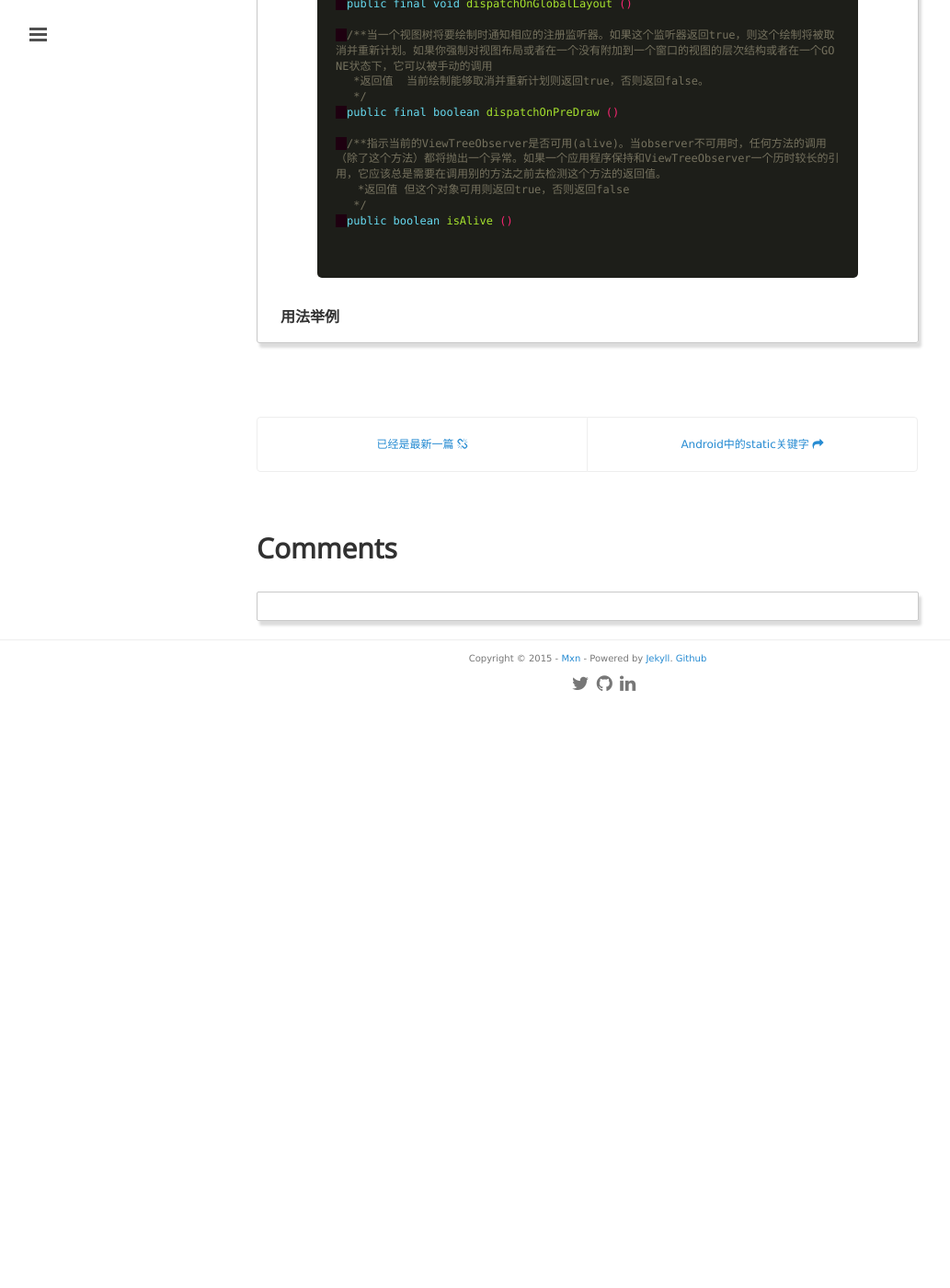
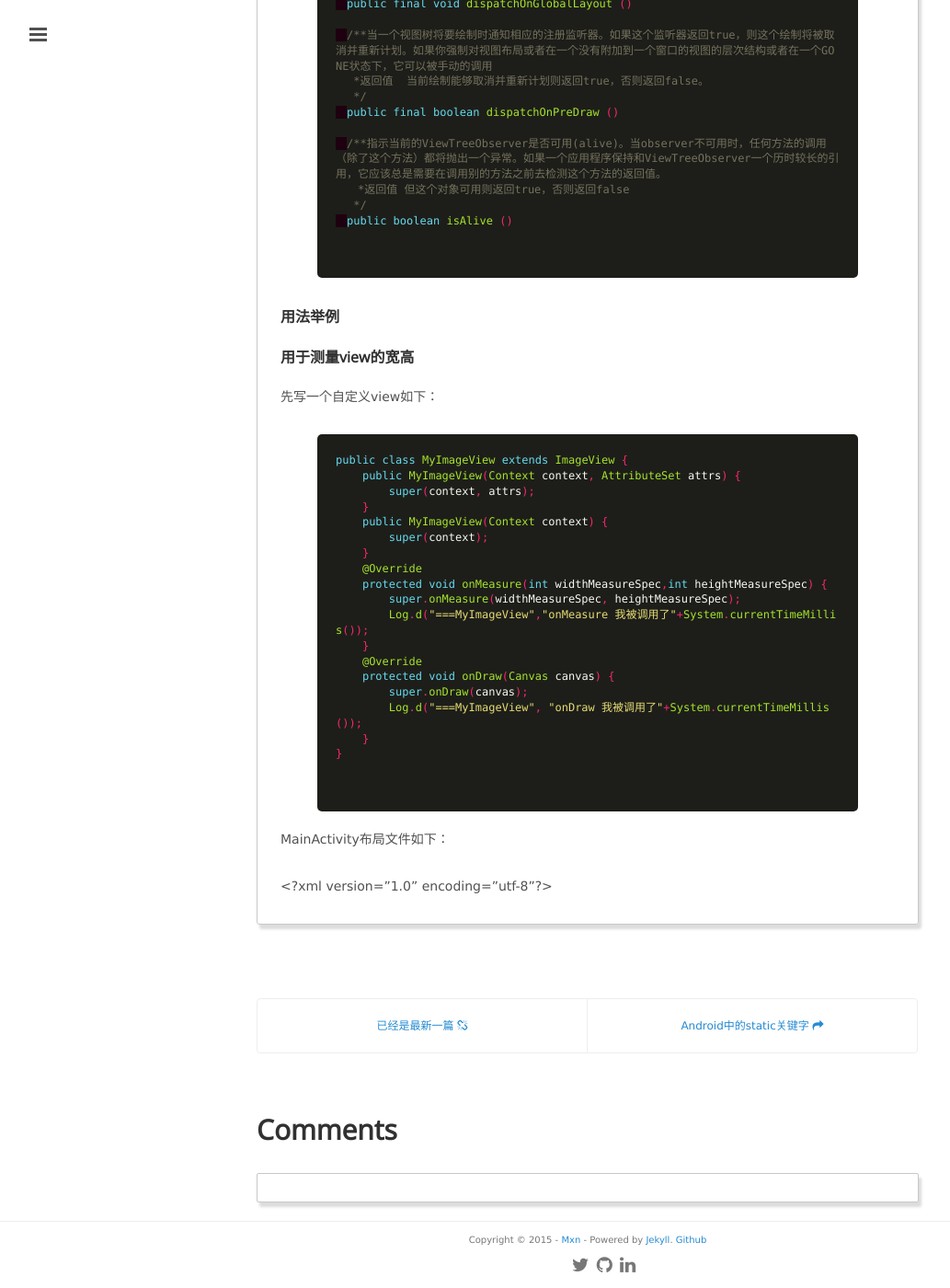
Before and after one commit to mxn21/mxn21.github.io, a Jekyll site: the page built from _posts/2015-11-16-viewTreeObserver解析.md, in a window 1280 px wide and 1400 px high, scrolled down 3035 px. Shown: the whole window at 92% size, without its empty margins (1-1034 px from the left). Built offline with Jekyll 4.4.1, drawn with Linux system fonts in a browser that asks for light colours; Markdown is read by kramdown in place of the engine named in the settings; comment, search, counter and statistics services are not loaded; before the commit the page ends 3803 px from its top, so only the background shows below that.

Commit message:
34353443

```diff
--- a/_posts/2015-11-16-viewTreeObserver解析.md
+++ b/_posts/2015-11-16-viewTreeObserver解析.md
@@ -139,3 +139,39 @@
     {% endhighlight %}
 
 ### 用法举例
+
+#### 用于测量view的宽高
+
+先写一个自定义view如下：
+
+    {% highlight java %}
+public class MyImageView extends ImageView {
+    public MyImageView(Context context, AttributeSet attrs) {
+        super(context, attrs);
+    }
+    public MyImageView(Context context) {
+        super(context);
+    }
+    @Override
+    protected void onMeasure(int widthMeasureSpec,int heightMeasureSpec) {
+        super.onMeasure(widthMeasureSpec, heightMeasureSpec);
+        Log.d("===MyImageView","onMeasure 我被调用了"+System.currentTimeMillis());
+    }
+    @Override
+    protected void onDraw(Canvas canvas) {
+        super.onDraw(canvas);
+        Log.d("===MyImageView", "onDraw 我被调用了"+System.currentTimeMillis());
+    }
+}
+
+    {% endhighlight %}
+
+MainActivity布局文件如下：
+
+<?xml version="1.0" encoding="utf-8"?>
+    <com.mxn.soul.demo.MyImageView
+        xmlns:android="http://schemas.android.com/apk/res/android"
+        android:id="@+id/imageview"
+        android:layout_width="wrap_content"
+        android:layout_height="wrap_content"
+        android:src="@drawable/test" />
```
